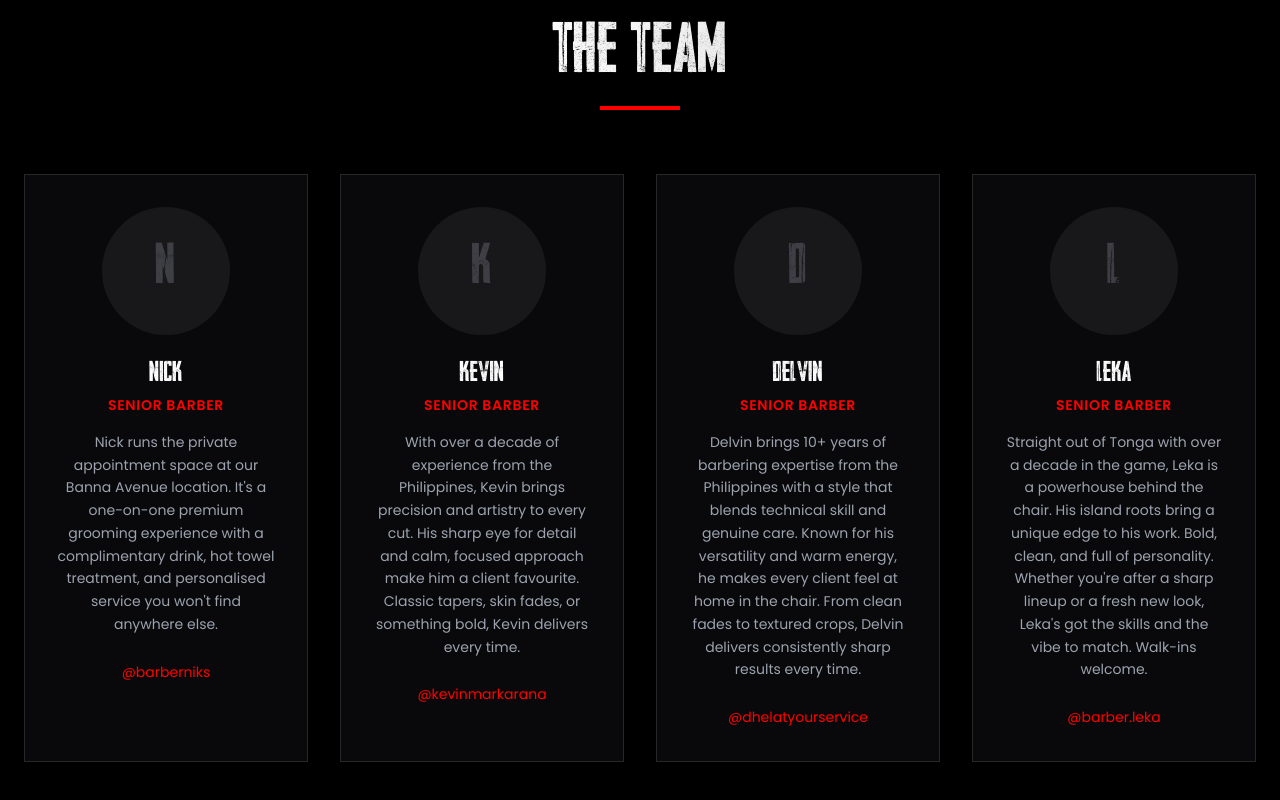
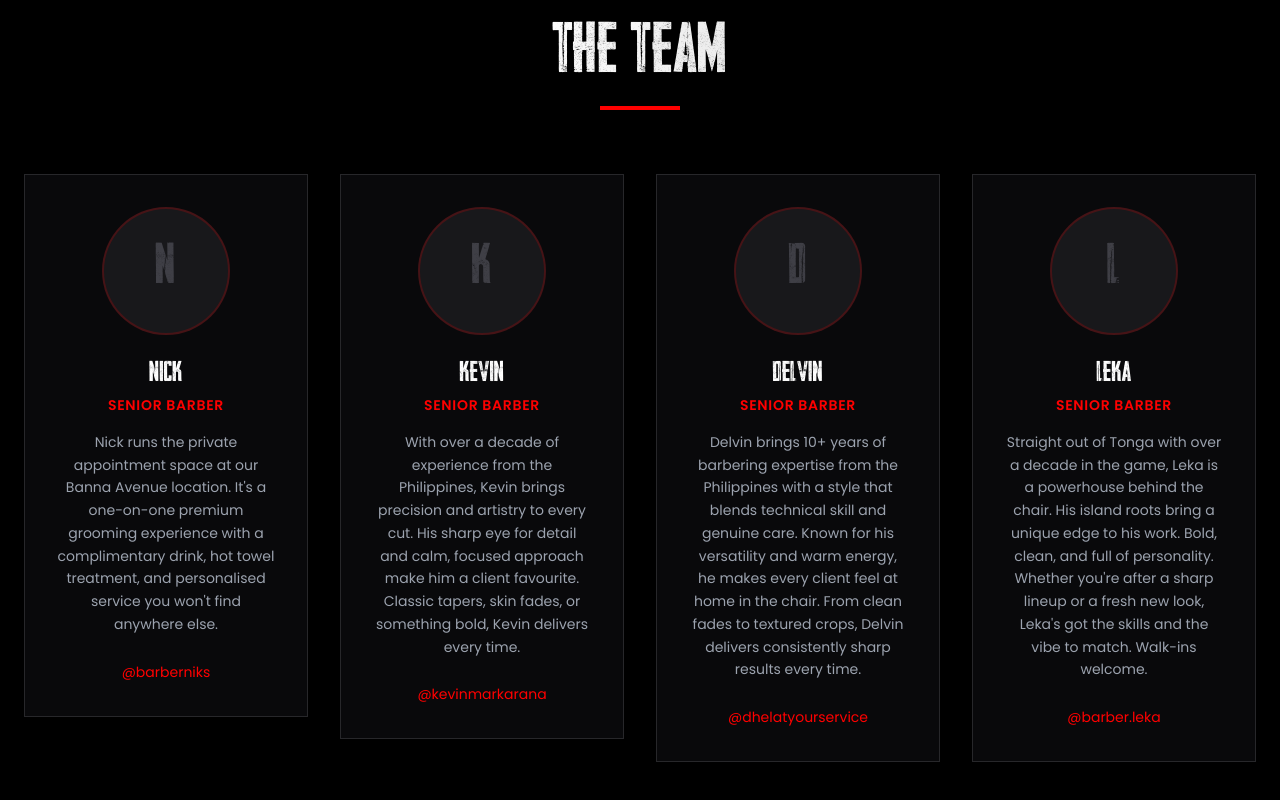
Before and after one commit to pannocotta/modernmancave-v2, a Next.js app: page /team in a window 1280 px wide. Shown: the part 1138-1938 px from the top of the page. Built offline with nearby package versions, Linux system fonts and the light colour scheme.

Commit message:
elevate: team page — next/image, brand tokens, hover interactions, metadata

```diff
--- a/app/team/page.tsx
+++ b/app/team/page.tsx
@@ -1,6 +1,13 @@
-'use client'
+import type { Metadata } from 'next'
+import Image from 'next/image'
+import Header from '@/components/Header'
+import AnimatedSection from '@/components/AnimatedSection'
+import { SOCIAL } from '@/lib/config'
 
-import Header from '@/components/Header'
+export const metadata: Metadata = {
+  title: 'Our Team - Modern Mancave',
+  description: 'Meet the skilled barbers at Modern Mancave Griffith. Expert cuts, fades, and grooming from our experienced team.',
+}
 
 export default function TeamPage() {
 
@@ -12,11 +19,7 @@ export default function TeamPage() {
       <section className="relative min-h-screen flex items-center justify-center pt-24 md:pt-32 pb-12">
         {/* Background Image */}
         <div className="absolute inset-0 z-0">
-          <img
-            src="/stock/barber-cutting.jpg"
-            alt=""
-            className="w-full h-full object-cover grayscale opacity-40"
-          />
+          <Image src="/stock/barber-cutting.jpg" alt="" fill className="object-cover grayscale opacity-40" />
           <div className="absolute inset-0 bg-gradient-to-b from-black/60 via-black/80 to-black"></div>
         </div>
 
@@ -25,9 +28,11 @@ export default function TeamPage() {
 
             {/* Left: Photo */}
             <div>
-              <img
+              <Image
                 src="/tristan-hero.png"
                 alt="Tristan - Owner & Master Barber"
+                width={600}
+                height={800}
                 className="w-full h-auto"
                 style={{
                   maskImage: 'linear-gradient(to bottom, black 85%, transparent 100%)',
@@ -40,15 +45,15 @@ export default function TeamPage() {
             <div className="space-y-8">
               <h1 className="text-5xl md:text-7xl font-headliner gradient-heading leading-tight">
                 MEET<br/>
-                <span className="text-[#ff0000]">TRISTAN</span>
+                <span className="text-brand-red">TRISTAN</span>
               </h1>
 
-              <div className="w-20 h-1 bg-[#ff0000]"></div>
+              <div className="w-20 h-1 bg-brand-red"></div>
 
               <p className="text-xl md:text-2xl text-gray-300">
                 Owner &amp; Master Barber
               </p>
-              <p className="text-lg md:text-xl text-[#ff0000] font-headliner tracking-wide italic">
+              <p className="text-lg md:text-xl text-brand-red font-headliner tracking-wide italic">
                 All designs for the modern man
               </p>
 
@@ -75,89 +80,97 @@ export default function TeamPage() {
       <section className="py-20 md:py-32 px-4 md:px-6">
         <div className="max-w-7xl mx-auto">
           <h2 className="text-4xl md:text-6xl font-headliner gradient-heading text-center mb-4">THE TEAM</h2>
-          <div className="w-20 h-1 bg-[#ff0000] mx-auto mb-16"></div>
+          <div className="w-20 h-1 bg-brand-red mx-auto mb-16"></div>
 
           <div className="grid md:grid-cols-2 lg:grid-cols-4 gap-8">
 
             {/* Nick */}
-            <div className="border border-zinc-800 bg-zinc-950 p-8 text-center group hover:border-[#ff0000]/30 transition-colors">
-              <div className="w-32 h-32 mx-auto mb-6 rounded-full bg-zinc-900 flex items-center justify-center overflow-hidden">
+            <AnimatedSection animation="slideUp" delay={0}>
+              <div className="border border-zinc-800 bg-zinc-950 p-8 text-center group hover:border-brand-red/30 hover:scale-[1.02] transition-all duration-300">
+                <div className="w-32 h-32 mx-auto mb-6 rounded-full bg-zinc-900 border-2 border-brand-red/20 flex items-center justify-center overflow-hidden">
                   <span className="text-5xl font-headliner text-zinc-700">N</span>
                 </div>
                 <h3 className="text-2xl font-headliner text-white mb-1">NICK</h3>
-              <p className="text-[#ff0000] text-sm font-semibold tracking-wider mb-4">SENIOR BARBER</p>
+                <p className="text-brand-red text-sm font-semibold tracking-wider mb-4">SENIOR BARBER</p>
                 <p className="text-gray-400 text-sm leading-relaxed mb-6">
                   Nick runs the private appointment space at our Banna Avenue location. It&apos;s a one-on-one premium grooming experience with a complimentary drink, hot towel treatment, and personalised service you won&apos;t find anywhere else.
                 </p>
                 <a
-                href="https://www.instagram.com/barberniks"
+                  href={SOCIAL.nickInstagram.url}
                   target="_blank"
                   rel="noopener noreferrer"
-                className="text-[#ff0000] hover:underline text-sm"
+                  className="text-brand-red hover:underline text-sm"
                 >
-                @barberniks
+                  {SOCIAL.nickInstagram.handle}
                 </a>
               </div>
+            </AnimatedSection>
 
             {/* Kevin */}
-            <div className="border border-zinc-800 bg-zinc-950 p-8 text-center group hover:border-[#ff0000]/30 transition-colors">
-              <div className="w-32 h-32 mx-auto mb-6 rounded-full bg-zinc-900 flex items-center justify-center overflow-hidden">
+            <AnimatedSection animation="slideUp" delay={100}>
+              <div className="border border-zinc-800 bg-zinc-950 p-8 text-center group hover:border-brand-red/30 hover:scale-[1.02] transition-all duration-300">
+                <div className="w-32 h-32 mx-auto mb-6 rounded-full bg-zinc-900 border-2 border-brand-red/20 flex items-center justify-center overflow-hidden">
                   <span className="text-5xl font-headliner text-zinc-700">K</span>
                 </div>
                 <h3 className="text-2xl font-headliner text-white mb-1">KEVIN</h3>
-              <p className="text-[#ff0000] text-sm font-semibold tracking-wider mb-4">SENIOR BARBER</p>
+                <p className="text-brand-red text-sm font-semibold tracking-wider mb-4">SENIOR BARBER</p>
                 <p className="text-gray-400 text-sm leading-relaxed mb-6">
                   With over a decade of experience from the Philippines, Kevin brings precision and artistry to every cut. His sharp eye for detail and calm, focused approach make him a client favourite. Classic tapers, skin fades, or something bold, Kevin delivers every time.
                 </p>
                 <a
-                href="https://www.instagram.com/kevinmarkarana"
+                  href={SOCIAL.kevinInstagram.url}
                   target="_blank"
                   rel="noopener noreferrer"
-                className="text-[#ff0000] hover:underline text-sm"
+                  className="text-brand-red hover:underline text-sm"
                 >
-                @kevinmarkarana
+                  {SOCIAL.kevinInstagram.handle}
                 </a>
               </div>
+            </AnimatedSection>
 
             {/* Delvin */}
-            <div className="border border-zinc-800 bg-zinc-950 p-8 text-center group hover:border-[#ff0000]/30 transition-colors">
-              <div className="w-32 h-32 mx-auto mb-6 rounded-full bg-zinc-900 flex items-center justify-center overflow-hidden">
+            <AnimatedSection animation="slideUp" delay={200}>
+              <div className="border border-zinc-800 bg-zinc-950 p-8 text-center group hover:border-brand-red/30 hover:scale-[1.02] transition-all duration-300">
+                <div className="w-32 h-32 mx-auto mb-6 rounded-full bg-zinc-900 border-2 border-brand-red/20 flex items-center justify-center overflow-hidden">
                   <span className="text-5xl font-headliner text-zinc-700">D</span>
                 </div>
                 <h3 className="text-2xl font-headliner text-white mb-1">DELVIN</h3>
-              <p className="text-[#ff0000] text-sm font-semibold tracking-wider mb-4">SENIOR BARBER</p>
+                <p className="text-brand-red text-sm font-semibold tracking-wider mb-4">SENIOR BARBER</p>
                 <p className="text-gray-400 text-sm leading-relaxed mb-6">
                   Delvin brings 10+ years of barbering expertise from the Philippines with a style that blends technical skill and genuine care. Known for his versatility and warm energy, he makes every client feel at home in the chair. From clean fades to textured crops, Delvin delivers consistently sharp results every time.
                 </p>
                 <a
-                href="https://www.instagram.com/dhelatyourservice"
+                  href={SOCIAL.delvinInstagram.url}
                   target="_blank"
                   rel="noopener noreferrer"
-                className="text-[#ff0000] hover:underline text-sm"
+                  className="text-brand-red hover:underline text-sm"
                 >
-                @dhelatyourservice
+                  {SOCIAL.delvinInstagram.handle}
                 </a>
               </div>
+            </AnimatedSection>
 
             {/* Leka */}
-            <div className="border border-zinc-800 bg-zinc-950 p-8 text-center group hover:border-[#ff0000]/30 transition-colors">
-              <div className="w-32 h-32 mx-auto mb-6 rounded-full bg-zinc-900 flex items-center justify-center overflow-hidden">
+            <AnimatedSection animation="slideUp" delay={300}>
+              <div className="border border-zinc-800 bg-zinc-950 p-8 text-center group hover:border-brand-red/30 hover:scale-[1.02] transition-all duration-300">
+                <div className="w-32 h-32 mx-auto mb-6 rounded-full bg-zinc-900 border-2 border-brand-red/20 flex items-center justify-center overflow-hidden">
                   <span className="text-5xl font-headliner text-zinc-700">L</span>
                 </div>
                 <h3 className="text-2xl font-headliner text-white mb-1">LEKA</h3>
-              <p className="text-[#ff0000] text-sm font-semibold tracking-wider mb-4">SENIOR BARBER</p>
+                <p className="text-brand-red text-sm font-semibold tracking-wider mb-4">SENIOR BARBER</p>
                 <p className="text-gray-400 text-sm leading-relaxed mb-6">
                   Straight out of Tonga with over a decade in the game, Leka is a powerhouse behind the chair. His island roots bring a unique edge to his work. Bold, clean, and full of personality. Whether you&apos;re after a sharp lineup or a fresh new look, Leka&apos;s got the skills and the vibe to match. Walk-ins welcome.
                 </p>
                 <a
-                href="https://www.instagram.com/barber.leka"
+                  href={SOCIAL.lekaInstagram.url}
                   target="_blank"
                   rel="noopener noreferrer"
-                className="text-[#ff0000] hover:underline text-sm"
+                  className="text-brand-red hover:underline text-sm"
                 >
-                @barber.leka
+                  {SOCIAL.lekaInstagram.handle}
                 </a>
               </div>
+            </AnimatedSection>
 
           </div>
         </div>
```
Lines whose indentation alone changed are shown as unchanged.
